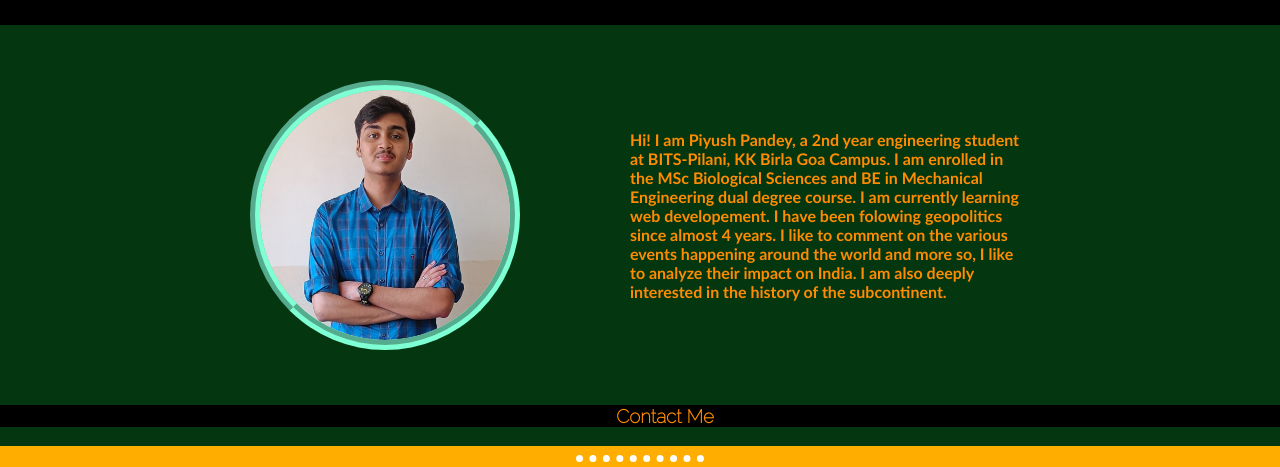
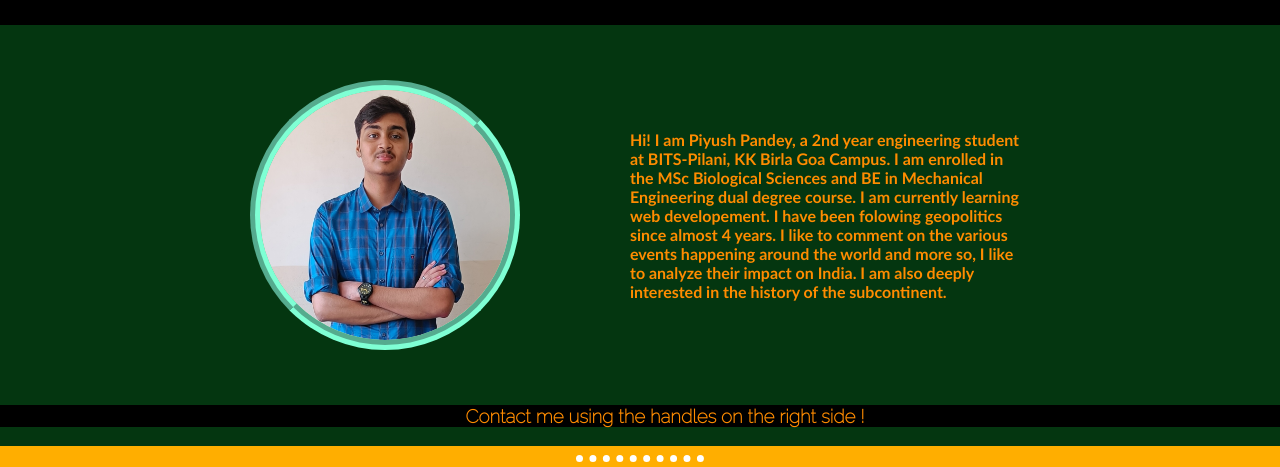
Before and after one commit to piyushpandey2002/myintro, a plain HTML site: page index.html in a window 1280 px wide. Shown: the part 696-1163 px from the top of the page. Drawn offline with Linux system fonts and the light colour scheme; a web font is replaced by a local one.

Commit message:
Contact me text

```diff
--- a/index.html
+++ b/index.html
@@ -82,7 +82,7 @@
 
       <div class = "incontact">
 
-    <h3>Contact Me</h3>
+    <h3>Contact me using the handles on the right side !</h3>
 
     <!--
 
```
